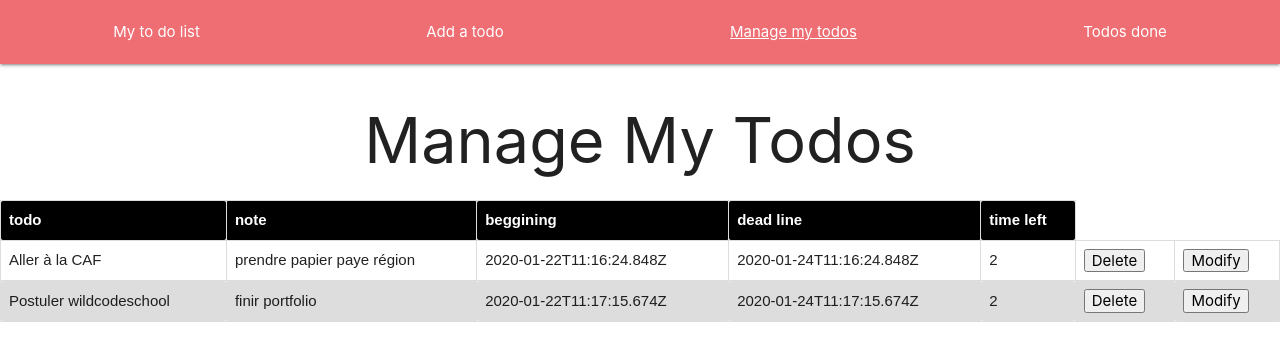
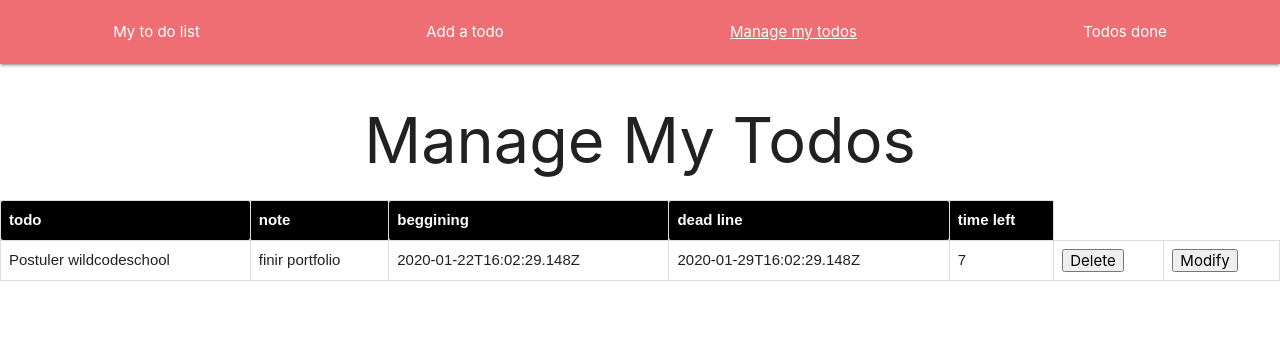
Before and after one commit to bapHyv/TodoList, a React (Create React App) app: page /managemytodos in a window 1280 px wide. Shown: the top 360 px of the page. Built offline with nearby package versions, Linux system fonts and the light colour scheme; data requests are answered from the project's data file.

Commit message:
implemented the functionnality that puts the deleted todos into the done section of the data base so it can be displayed later in the Todos done section of the app

```diff
--- a/db.json
+++ b/db.json
@@ -1,5 +1,15 @@
 {
   "tasks": [
+    {
+      "task": "Postuler wildcodeschool",
+      "note": "finir portfolio",
+      "beggining": "2020-01-22T16:02:29.148Z",
+      "deadline": "2020-01-29T16:02:29.148Z",
+      "timeleft": 7,
+      "id": 1
+    }
+  ],
+  "done": [
     {
       "task": "Aller à la CAF",
       "note": "prendre papier paye région",
@@ -15,7 +25,14 @@
       "deadline": "2020-01-24T11:17:15.674Z",
       "timeleft": 2,
       "id": 4
+    },
+    {
+      "task": "Nettoyer intérieur et exterieure voiture",
+      "note": "Porter attention au jantes",
+      "beggining": "2020-01-22T16:01:03.659Z",
+      "deadline": "2020-01-27T16:01:03.659Z",
+      "timeleft": 5,
+      "id": 1
     }
-  ],
-  "done": []
+  ]
 }
--- a/src/components/ManageMyTodos.js
+++ b/src/components/ManageMyTodos.js
@@ -10,9 +10,10 @@ export default class ManageMyTodos extends Component {
 		};
 	}
 
-	handleClickDelete = id => {
-		axios.delete(`/tasks/${id}`);
-		console.log(id);
+	handleClickDelete = todo => {
+		axios.post('/done/', todo )
+		axios.delete(`/tasks/${todo.id}`);
+		console.log(todo);
 		axios.get('/tasks').then(data => {
 			this.setState({ data: data.data });
 		});
--- a/src/components/TodosItem.js
+++ b/src/components/TodosItem.js
@@ -17,7 +17,7 @@ const TodosItem = ({ todo, handleClickDelete }) => {
 			<td>{deadline}</td>
 			<td>{timeleft}</td>
 			<td>
-				<button onClick={() => handleClickDelete(id)}>Delete</button>
+				<button onClick={() => handleClickDelete(todo)}>Delete</button>
 			</td>
 			<td>
 				<button>Modify</button>
```
